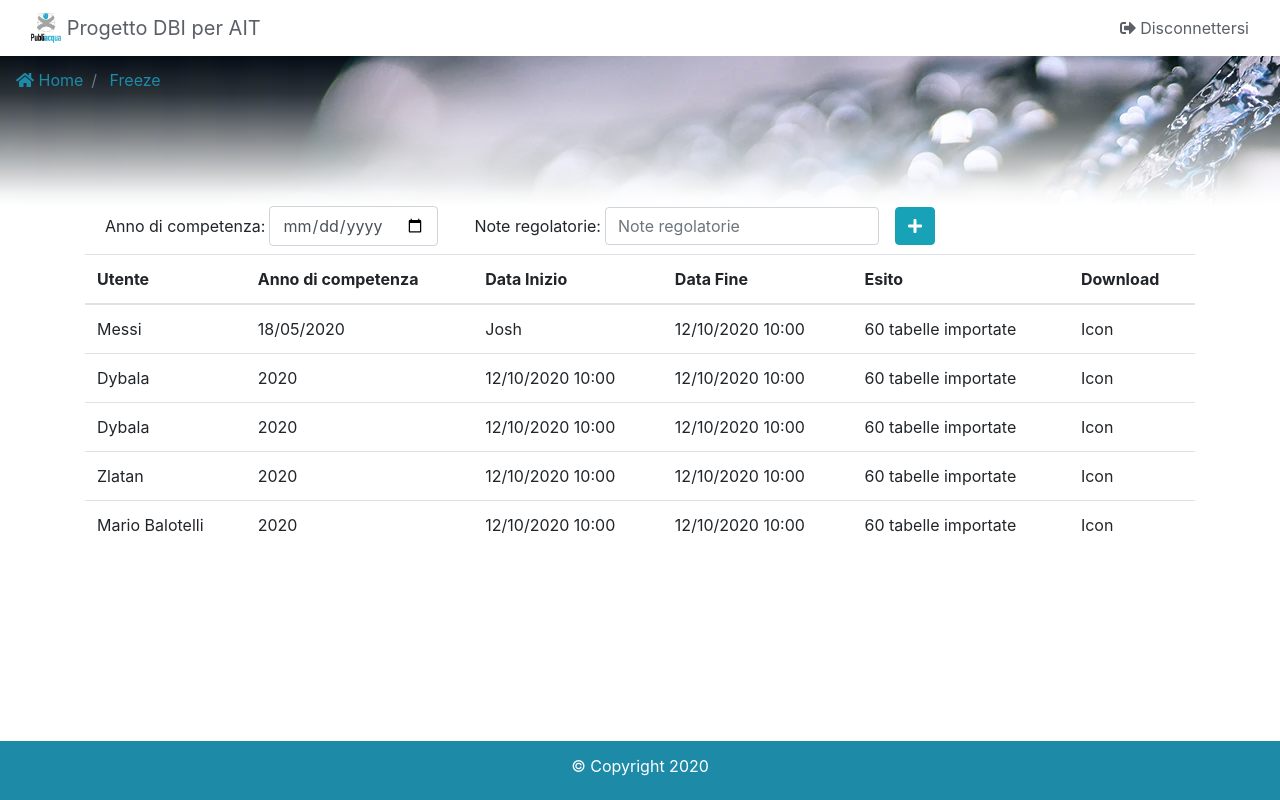
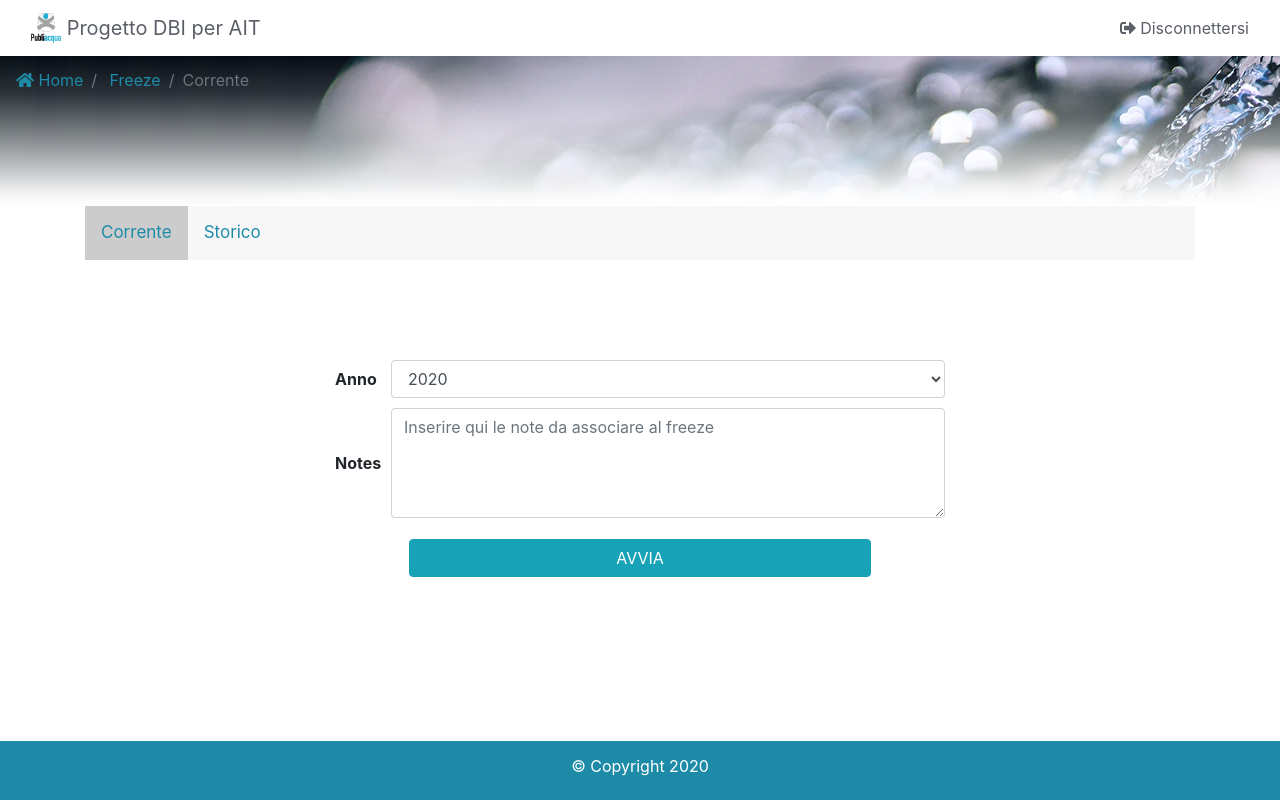
Before and after one commit to geosolutions-it/C179-DBIAIT, a Django app: page /freeze/ in a window 1280 px wide. Run offline with Django 3.2, Linux system fonts and the light colour scheme; the visitor is signed in with stand-in values (Sample User, id 1); data that the repository does not hold is empty; some libraries are stand-ins or nearby versions.

Commit message:
Resolves #167: first implementation of Freeze Task

```diff
--- a/app/scheduler/urls.py
+++ b/app/scheduler/urls.py
@@ -2,7 +2,8 @@ from app.scheduler.views import (Configuration, Dashboard, ExportListView,
                                  ExportDownloadView, Freeze, GetImportStatus,
                                  GetProcessStatusListAPIView, HistoricalImport,
                                  Import, ProcessView, QueueImportView,
-                                 QueueProcessView, GetImportedLayer, GetExportStatus)
+                                 QueueProcessView, GetImportedLayer, GetExportStatus, QueueFreezeView, GetFreezeStatus,
+                                 HistoricalFreeze, GetFreezeLayer)
 from django.urls import include, path
 
 urlpatterns = [
@@ -35,5 +36,16 @@ urlpatterns = [
                  name=u'get-process-status-api-view')
         ])),
     ])),
-    path(u"freeze/", Freeze.as_view(), name=u"freeze-view"),
+    path(u"freeze/", include([
+        path(u"", Freeze.as_view(), name=u'freeze-view'),
+        path(u"historical/", HistoricalFreeze.as_view(),
+             name=u'historical-freeze-view'),
+        path(u"start/", QueueFreezeView.as_view(), name=u'queue-freeze-view'),
+        path(u"api/", include([
+            path("status", GetFreezeStatus.as_view(),
+                 name=u'get-freeze-status-api-view'),
+            path("status-single-task/", GetFreezeLayer.as_view(),
+                 name=u'get-single-freeze-status-api-view')
+        ])),
+    ])),
 ]
--- a/app/scheduler/views.py
+++ b/app/scheduler/views.py
@@ -1,9 +1,11 @@
+from datetime import datetime
 from os import fstat, listdir, path
 from urllib import parse
 
 from app.scheduler.exceptions import QueuingCriteriaViolated, SchedulingParametersError
-from app.scheduler.models import Task, TaskStatus, ImportedLayer
-from app.scheduler.serializers import ImportSerializer, ProcessSerializer, ImportedLayerSerializer, ExportTaskSerializer
+from app.scheduler.models import Task, TaskStatus, ImportedLayer, FreezeLayer
+from app.scheduler.serializers import ImportSerializer, ProcessSerializer, ImportedLayerSerializer, \
+    ExportTaskSerializer, FreezeLayerSerializer, FreezeSerializer
 from django.conf import settings
 from django.contrib.auth.mixins import LoginRequiredMixin
 from django.http import HttpResponse, JsonResponse
@@ -13,6 +15,8 @@ from django.views import View
 from django.views.generic import ListView
 from rest_framework import generics, status
 from rest_framework.permissions import IsAuthenticated
+
+from app.scheduler.tasks import FreezeTask
 from app.scheduler.tasks.process_tasks import process_mapper
 from app.scheduler.tasks.import_task import ImportTask
 from app.scheduler.tasks.export_task import ExportTask
@@ -186,13 +190,64 @@ class QueueProcessView(LoginRequiredMixin, View):
             return redirect(f"{reverse(u'process-view')}?process_name={process_name}&error={parse.quote(str(e))}")
 
 
-class Freeze(LoginRequiredMixin, View):
-    def get(self, request):
-        bread_crumbs = {
-            'Freeze': reverse('freeze-view'),
-        }
-        context = {'bread_crumbs': bread_crumbs}
-        return render(request, 'freeze/base-freeze.html', context)
+class Freeze(LoginRequiredMixin, ListView):
+    template_name = u'freeze/active-freeze.html'
+    queryset = Task.objects.filter(type='FREEZE', status__in=[
+                                   TaskStatus.RUNNING, TaskStatus.QUEUED]).order_by('-id')
+
+    def get_context_data(self, **kwargs):
+        current_url = resolve(self.request.path_info).url_name
+        context = super(Freeze, self).get_context_data(**kwargs)
+        context['bread_crumbs'] = {
+            'Freeze': reverse('freeze-view'), 'Corrente': u"#"}
+        context['current_url'] = current_url
+        context['current_year'] = datetime.now().year
+        context['years_available'] = [x for x in range(2000, 2100)]
+        return context
+
+
+class QueueFreezeView(LoginRequiredMixin, View):
+    def post(self, request):
+        selected_year = request.POST.get(u"selected-year")
+        freeze_notes = request.POST.get(u"freeze-notes")
+        try:
+            FreezeTask.send(FreezeTask.pre_send(requesting_user=request.user, ref_year=selected_year, notes=freeze_notes))
+            return redirect(reverse(u"freeze-view"))
+        except QueuingCriteriaViolated as e:
+            return redirect(reverse(u"freeze-view"))
+
+
+class GetFreezeStatus(generics.ListAPIView):
+    queryset = Task.objects.filter(type='FREEZE').order_by('-id')[:1]
+    serializer_class = FreezeSerializer
+    permission_classes = [IsAuthenticated]
+
+
+class GetFreezeLayer(generics.RetrieveAPIView):
+    serializer_class = FreezeLayerSerializer
+    permission_classes = [IsAuthenticated]
+
+    def get(self, request, **kwargs):
+        """
+        Return only the ImportLayer related to a specific uuid
+        """
+        task_id = request.query_params['task_id']
+        response = [layer.to_dict() for layer in FreezeLayer.objects.filter(task__uuid=task_id).order_by('-id')]
+        return JsonResponse(response, safe=False)
+
+
+class HistoricalFreeze(LoginRequiredMixin, ListView):
+    template_name = u'freeze/historical-freeze.html'
+    queryset = Task.objects.filter(type='FREEZE').exclude(
+        status__in=[TaskStatus.RUNNING, TaskStatus.QUEUED]).order_by('-id')
+
+    def get_context_data(self, **kwargs):
+        current_url = resolve(self.request.path_info).url_name
+        context = super(HistoricalFreeze, self).get_context_data(**kwargs)
+        context['bread_crumbs'] = {
+            'Freeze': reverse('import-view'), 'Storico': "#"}
+        context['current_url'] = current_url
+        return context
 
 
 class ExportDownloadView(LoginRequiredMixin, View):
--- a/app/static/index.js
+++ b/app/static/index.js
@@ -1,6 +1,15 @@
 const table_function_mapper = {
     "#import-status-table": function (response) {
         const table = $("#import-status-table");
+        if (response) {
+            table.empty();
+            response.forEach(function (data) {
+                table.append(`<tr class="${data.style_class}"><td id='task_uuid'>${data.uuid}</td><td><div class="progress"><div class="progress-bar progress-bar-striped progress-bar-animated" role="progressbar" style="width: ${data.progress}%;" aria-valuenow="25" aria-valuemin="0" aria-valuemax="100">${data.progress}%</div></div></td><td class="text-lowercase">${data.status}</td><td><i class="${data.status_icon}"></i></td></tr>`);
+            });
+        }
+    },
+    "#freeze-status-table": function (response) {
+        const table = $("#freeze-status-table");
         if (response) {
             table.empty();
             response.forEach(function (data) {
@@ -13,7 +22,23 @@ const table_function_mapper = {
         if (response) {
             table.empty();
             response.forEach(function (data) {
-                table.append(`<tr><td>${data.layer_name}</td><td>${data.import_start_timestamp}</td><td>${data.import_end_timestamp}</td><td>${data.status}</td></tr>`);
+                table.append(`<tr><td>${data.layer_name}</td><td>${get_local_date(data.import_start_timestamp)}</td><td>${get_local_date(data.import_end_timestamp)}</td><td>${data.status}</td></tr>`);
+            });
+        }
+    },
+    "#layer-freeze-table": function (response) {
+        const table = $("#dt-freeze-table").DataTable();
+        if (response) {
+            table.clear().draw();
+            response.forEach(function (data) {
+            console.log(data.freeze_end_timestamp);
+                var row = table.row.add([
+                    data.layer_name,
+                    get_local_date(data.freeze_start_timestamp) ,
+                    get_local_date(data.freeze_end_timestamp),
+                    data.status
+                    ]).draw( false ).node();
+                $(row).addClass(data.style_class);
             });
         }
     },
@@ -70,7 +95,7 @@ function ajax_call(url, table) {
 }
 
 function get_local_date(utc_date) {
-    if (utc_date == null) {
+    if (utc_date == null || utc_date == "None") {
         return "--/--/---"
     }
     else {
--- /dev/null
+++ b/app/templates/freeze/active-freeze.html
@@ -0,0 +1,107 @@
+{% extends "freeze/base-freeze.html" %}
+{% load utils %}
+
+{% block freeze_content %}
+{% if object_list%}
+<div class="container">
+  <table class="table">
+    <thead>
+      <tr>
+        <th>Processi</th>
+        <th>Avanzamento</th>
+        <th>Stato</th>
+        <th></th>
+      </tr>
+    </thead>
+    <tbody id="freeze-status-table">
+      <tr>
+        <td colspan="3" class="text-center">
+          <small class="text-secondary">Attendere...</small>
+        </td>
+      </tr>
+    </tbody>
+  </table>
+  <table class="table table-sm" id="dt-freeze-table">
+    <thead>
+      <tr>
+          <th>Layer</th>
+          <th>Inizio</th>
+          <th>Fine</th>
+          <th>Status</th>
+        </tr>
+    </thead>
+     <tbody id="layer-freeze-table">
+      <tr>
+        <td class="text-center">
+          <small class="text-secondary">Attendere...</small>
+        </td>
+        <td></td>
+        <td></td>
+        <td></td>
+      </tr>
+    </tbody>
+  </table>
+</div>
+<script>
+  window.addEventListener("load", function () {
+    ajax_call("{% url 'get-freeze-status-api-view' %}", "#freeze-status-table");
+    setInterval(function () { ajax_call("{% url 'get-freeze-status-api-view' %}", "#freeze-status-table") }, 5000);
+  });
+</script>
+<script>
+  window.addEventListener("load", function () {
+    setInterval(function () {
+      var url = "{% url 'get-single-freeze-status-api-view' %}" + "?task_id=";
+      var taskId = $("#freeze-status-table #task_uuid").text();
+      ajax_call(url + taskId, "#layer-freeze-table")
+      }, 5000
+    );
+  });
+</script>
+<script>
+  $(document).ready(function() {
+    $('#dt-freeze-table').DataTable( {
+        "language": {
+            "url": "//cdn.datatables.net/plug-ins/9dcbecd42ad/i18n/Italian.json"
+        },
+        "order": [[ 1, "desc" ]]
+    } );
+} );
+</script>
+{% else %}
+<div class="container mt-5 table-responsive">
+  <form method="post" action="{% url 'queue-freeze-view' %}" class="mt-5">
+    {% csrf_token %}
+    <table class="table-sm form-group mx-auto w-auto">
+      <thead>
+        <tr>
+            <th>Anno</th>
+            <th>
+              <select name="selected-year" class="form-control md">
+              {% for year in years_available %}
+                {% if year == current_year %}
+                <option selected value="{{ year }}">{{ year }}</option>
+                {% else %}
+                <option value="{{ year }}">{{ year }}</option>
+                {% endif %}
+              {% endfor %}
+              </select>
+            </th>
+          </tr>
+      </thead>
+       <tbody>
+        <tr>
+          <td class="text-center">
+            <b>Notes</b>
+          </td>
+          <td>
+             <textarea name="freeze-notes" class="form-control md" rows="4" cols="50" placeholder="Inserire qui le note da associare al freeze"></textarea>
+          </td>
+        </tr>
+      </tbody>
+    </table>
+    <button type="submit" class="btn btn-info mb-2 col-sm-5 btn-block mx-auto w-auto">AVVIA</button>
+  </form>
+</div>
+{% endif %}
+{% endblock %}
--- a/app/templates/freeze/base-freeze.html
+++ b/app/templates/freeze/base-freeze.html
@@ -2,78 +2,15 @@
 
 {% block content %}
 {% if request.user.is_superuser %}
-<div class="container">
-  <form method="get" class="form-inline">
-    {% csrf_token %}
-    <div class="form-group mx-sm-3 mb-2">
-      <label for="Anno di competenza" class="mx-sm-1">Anno di competenza: </label>
-      <input type="date" class="form-control">
+    <div class="container">
+        <div class="tab">
+            <a href="{% url 'freeze-view' %}" class="tablinks{% if current_url == 'freeze-view'%} active{% endif %}">Corrente</a>
+            <a href="{% url 'historical-freeze-view' %}" class="tablinks{% if current_url == 'historical-freeze-view'%} active{% endif %}">Storico</a>
+        </div>
     </div>
-    <div class="form-group mx-sm-3 mb-2">
-      <label for="Anno di competenza" class="mx-sm-1">Note regolatorie: </label>
-      <input type="text" class="form-control" placeholder="Note regolatorie">
-    </div>
-    <div class="form-group mb-2">
-      <button type="submit" class="btn btn-info">
-        <i class="fas fa-plus"></i>
-      </button>
-    </div>
-  </form>
-  <table class="table">
-    <thead>
-      <tr>
-        <th>Utente</th>
-        <th>Anno di competenza</th>
-        <th>Data Inizio</th>
-        <th>Data Fine</th>
-        <th>Esito</th>
-        <th>Download</th>
-      </tr>
-    </thead>
-    <tbody>
-      <tr>
-        <td>Messi</td>
-        <td>18/05/2020</td>
-        <td>Josh</td>
-        <td>12/10/2020 10:00</td>
-        <td>60 tabelle importate</td>
-        <td>Icon</td>
-      </tr>
-      <tr>
-        <td>Dybala</td>
-        <td>2020</td>
-        <td>12/10/2020 10:00</td>
-        <td>12/10/2020 10:00</td>
-        <td>60 tabelle importate</td>
-        <td>Icon</td>
-      </tr>
-      <tr>
-        <td>Dybala</td>
-        <td>2020</td>
-        <td>12/10/2020 10:00</td>
-        <td>12/10/2020 10:00</td>
-        <td>60 tabelle importate</td>
-        <td>Icon</td>
-      </tr>
-      <tr>
-        <td>Zlatan</td>
-        <td>2020</td>
-        <td>12/10/2020 10:00</td>
-        <td>12/10/2020 10:00</td>
-        <td>60 tabelle importate</td>
-        <td>Icon</td>
-      </tr>
-      <tr>
-        <td>Mario Balotelli</td>
-        <td>2020</td>
-        <td>12/10/2020 10:00</td>
-        <td>12/10/2020 10:00</td>
-        <td>60 tabelle importate</td>
-        <td>Icon</td>
-      </tr>
-    </tbody>
-  </table>
-</div>
+    {% block freeze_content %}
+        {# content of the running/current freeze#}
+    {% endblock %}
 {% else %}
 {% include "errors/denied.html" %}
 {% endif %}
```
Also changed, not shown: app/scheduler/models.py (+17 -0 lines), app/scheduler/serializers.py (+13 -1 lines), app/scheduler/tasks/freeze_definitions/base_freeze.py (added, +15 -0 lines), app/scheduler/tasks/freeze_definitions/freeze_definitions.py (added, +72 -0 lines), app/scheduler/tasks/freeze_task.py (+48 -4 lines), app/templates/dashboard/index.html (+3 -4 lines), app/templates/freeze/historical-freeze.html (added, +67 -0 lines), app/scheduler/migrations/0014_freezelayer.py (added), app/scheduler/tasks/freeze_definitions/__init__.py (added).
